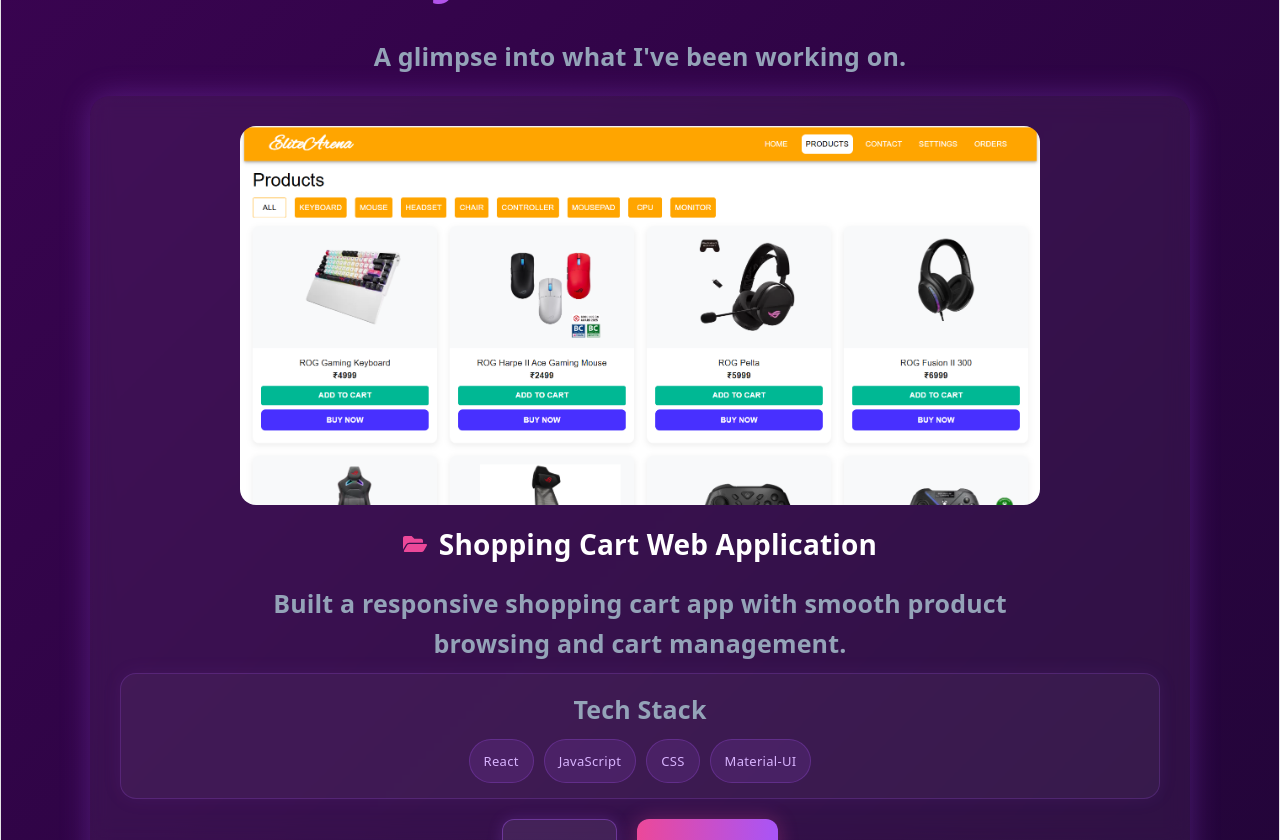
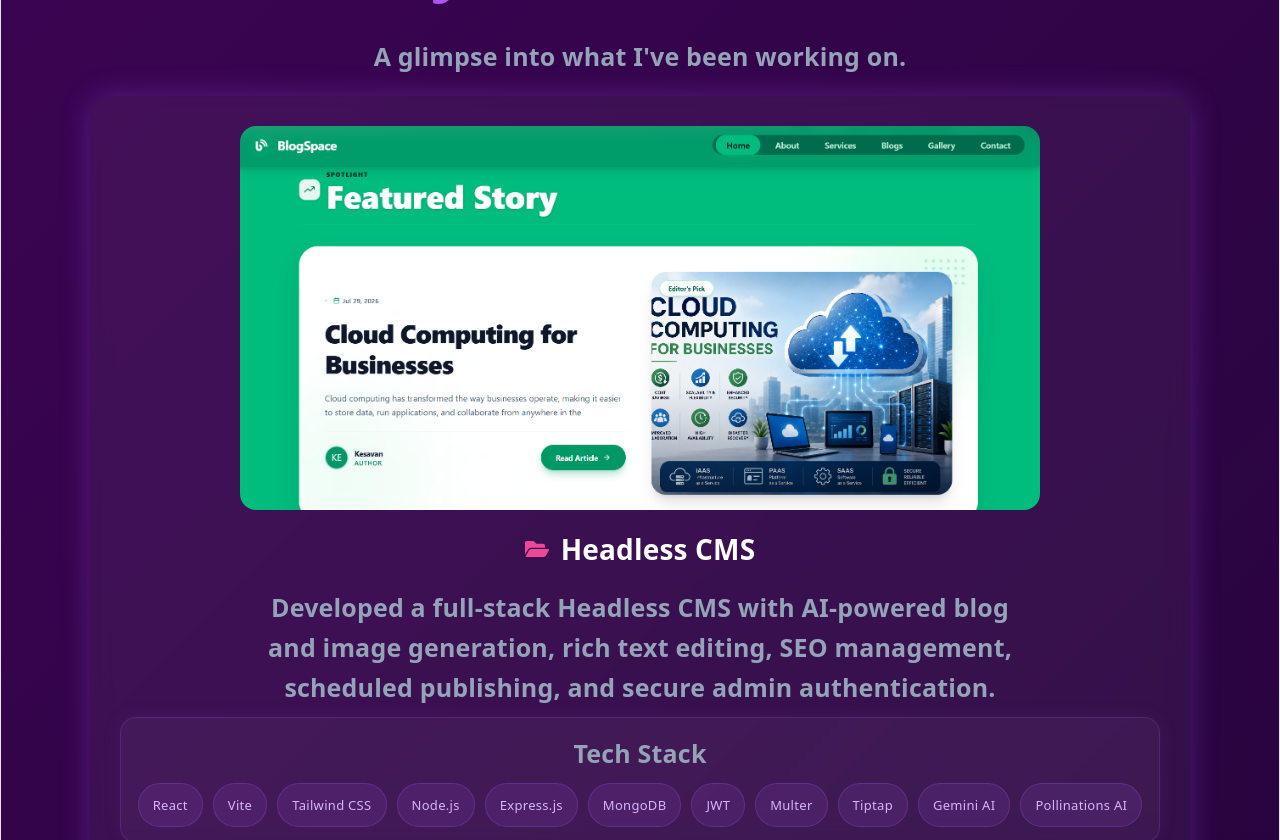
Before and after one commit to Kesavakumar10/Portfolio, a React (Vite) app: page / in a window 1280 px wide. Shown: the part 1960-2800 px from the top of the page. Built offline with nearby package versions, Linux system fonts and the light colour scheme.

Commit message:
project added

```diff
--- a/src/components/Projects.jsx
+++ b/src/components/Projects.jsx
@@ -4,13 +4,13 @@
 export default function Projects() {
   const projects = [
     {
-      title: "Shopping Cart Web Application",
-      img: "/WebCart.png",
-      github: "https://github.com/Kesavakumar10/EliteArena",
-      live: "https://elitecart1.netlify.app/",
+      title: "Headless CMS",
+      img: "/Headless-cms.png",
+      github: "https://github.com/Kesavakumar10/Headless-cms-client-react",
+      live: "https://blogspace-cms.netlify.app",
       description:
-        "Built a responsive shopping cart app with smooth product browsing and cart management.",
-      tech: ["React", "JavaScript", "CSS", "Material-UI"],
+        "Developed a full-stack Headless CMS with AI-powered blog and image generation, rich text editing, SEO management, scheduled publishing, and secure admin authentication.",
+      tech: ["React", "Vite", "Tailwind CSS", "Node.js", "Express.js", "MongoDB", "JWT", "Multer", "Tiptap", "Gemini AI", "Pollinations AI"],
     },
     {
       title: "Lead Management CRM",
@@ -19,8 +19,18 @@
       live: "https://leadflowcr.netlify.app/",
       description:
         "Developed a CRM dashboard to manage leads and streamline customer follow-ups.",
-      tech: ["React", "Node.js", "MongoDB"],
+      tech: ["React", "Node.js", "Express.js", "MongoDB", "JWT", "REST API"],
     },
+    {
+      title: "Shopping Cart Web Application",
+      img: "/WebCart.png",
+      github: "https://github.com/Kesavakumar10/EliteArena",
+      live: "https://elitecart1.netlify.app/",
+      description:
+        "Built a responsive shopping cart app with smooth product browsing and cart management.",
+      tech: ["React", "JavaScript", "CSS", "Material-UI", "Node.js", "Express.js", "MongoDB", "REST API"],
+    },
+
   ];
 
   return (
```
Also changed, not shown: public/Headless-cms.png (added).
